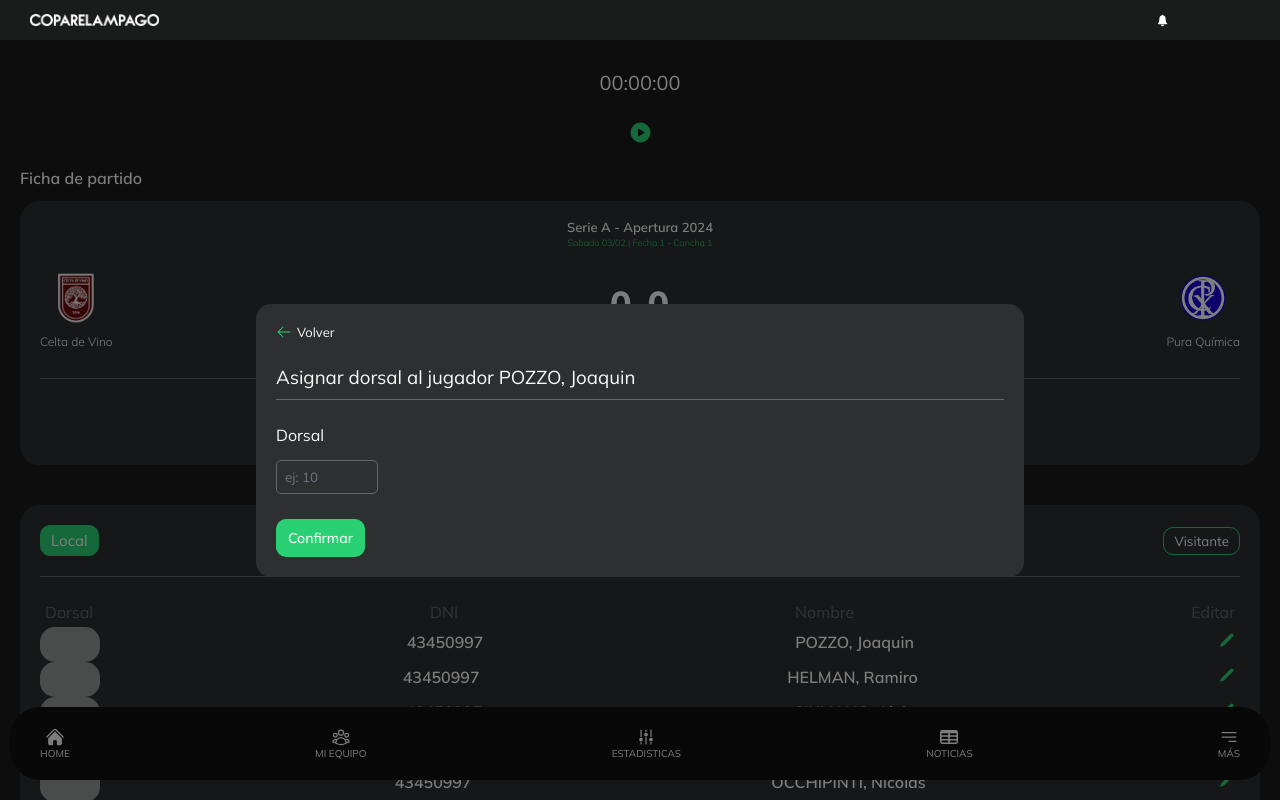
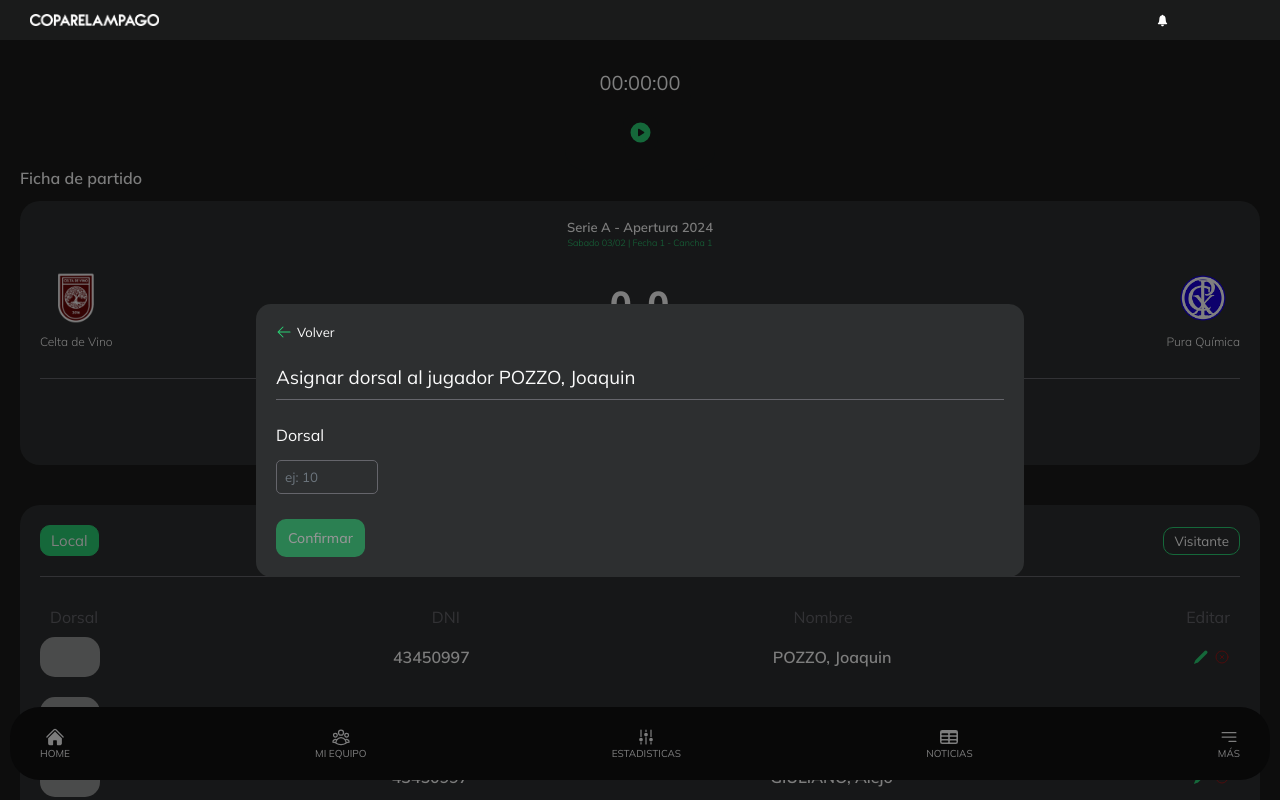
Before and after one commit to Joapozzo/Copa-Relampago, a React (Vite) app: page /planilla in a window 1280 px wide. Both pictures are taken after a click on the icon 1226 px from the left and 640 px from the top of the page. Shown: the top 800 px of the page. Built offline with nearby package versions, Linux system fonts and the light colour scheme.

Commit message:
prueba planillero

```diff
--- a/src/components/FormacionesPlanilla/ActionAsisted/ActionAsisted.jsx
+++ b/src/components/FormacionesPlanilla/ActionAsisted/ActionAsisted.jsx
@@ -98,7 +98,7 @@ const ActionAsisted = () => {
                     <ActionsContainer>
                         <OptionGolWrapper>
                             <OptionGolContainer>
-                                <h4>El gol fue de penal?</h4>
+                                <h4>¿El gol fue de penal?</h4>
                                 <AssistOptContainer>
                                     <input
                                         type="radio"
@@ -112,7 +112,7 @@ const ActionAsisted = () => {
                             </OptionGolContainer>
 
                             <OptionGolContainer>
-                                <h4>El gol fue en contra?</h4>
+                                <h4>¿El gol fue en contra?</h4>
                                 <AssistOptContainer>
                                     <input
                                         type="radio"
--- a/src/components/FormacionesPlanilla/ActionConfirmed/ActionConfirmedStyles.js
+++ b/src/components/FormacionesPlanilla/ActionConfirmed/ActionConfirmedStyles.js
@@ -112,3 +112,16 @@ export const ButtonContainer = styled.div`
     display: flex;
     gap: 10px;
 `
+
+export const TextContainer = styled.div`
+    display: flex;
+    flex-direction: column;
+    gap: 3px;
+`
+export const ErrorTextContainer = styled.div`
+    display: flex;
+    font-size: 12px;
+    align-items: center;
+    gap: 5px;
+    color: red;
+`
--- a/src/components/FormacionesPlanilla/ActionTime/ActionTime.jsx
+++ b/src/components/FormacionesPlanilla/ActionTime/ActionTime.jsx
@@ -45,7 +45,6 @@ const ActionConfirmed = () => {
     const actionToDelete = useSelector((state) => state.planillero.actionToDelete)
 
     const handleTimeConfirm = () => {
-        //si actionToDelelte === null
         dispatch(setNewTime(inputValue))
         const actionData = {
             isLocalTeam: localTeam,
@@ -59,7 +58,6 @@ const ActionConfirmed = () => {
         actionData.minuto = inputValue;
         dispatch(handleConfirm(actionData));
         // dispatch(deleteAction({ editedAction: actionData, isEdit: true }));
-
         dispatch(toggleHiddenTime())
         setInputValue('')
     }
--- a/src/components/FormacionesPlanilla/EditDorsal/EditDorsal.jsx
+++ b/src/components/FormacionesPlanilla/EditDorsal/EditDorsal.jsx
@@ -1,17 +1,24 @@
-import React, { useState } from 'react';
+import React, { useEffect, useRef, useState } from 'react';
 import { useDispatch, useSelector } from 'react-redux';
-import { ActionBack, ActionConfirmedContainer, ActionConfirmedWrapper, ActionNext, ActionTitle, ActionsContainer } from '../ActionConfirmed/ActionConfirmedStyles';
+import { ActionBack, ActionConfirmedContainer, ActionConfirmedWrapper, ActionNext, ActionTitle, ActionsContainer, ErrorTextContainer, TextContainer } from '../ActionConfirmed/ActionConfirmedStyles';
 import { AlignmentDivider } from '../../Stats/Alignment/AlignmentStyles';
 import { HiArrowLeft } from "react-icons/hi2";
+import { HiMiniExclamationTriangle } from "react-icons/hi2";
 import Input2 from '../../UI/Input/Input2';
 
 import { toggleHiddenDorsal } from '../../../redux/Planillero/planilleroSlice'
-import { setDorsal } from '../../../redux/Matches/matchesSlice';
+import { manageDorsal} from '../../../redux/Matches/matchesSlice';
 
 const EditDorsal = () => {
+
     //Open Close
     const dispatch = useDispatch();
     const hiddenDorsal = useSelector((state) => state.planillero.dorsal.hidden);
+
+    const toggleEditDorsal = () => {
+        dispatch(toggleHiddenDorsal())
+        setDorsalValue('')
+    }
 
     //Estado para manejar numero
     const playerSelected = useSelector((state) => state.planillero.dorsal.playerSelected);
@@ -27,14 +34,33 @@ const EditDorsal = () => {
         }
     };
 
+    //Repeticion de dorsal
+    const [error, setError] = useState(null);
+    const initialState = useSelector((state) => state.match)
+    const isDorsalInUse = (playerId, dorsal) => {
+        const team = initialState.find(team => team.Player.some(player => player.ID === playerId));
+        return team.Player.some(player => player.Dorsal === dorsal);
+    };
+
     //Mandar al store del partido el numero y el id del jugador seleccionado
     const handleConfirm = () => {
         if (playerSelected !== null) {
-            dispatch(setDorsal({ playerId: playerSelected, dorsal: dorsalValue }));
+                if (isDorsalInUse(playerSelected, dorsalValue)) {
+                    setError(true)
+                    setDorsalValue('');
+                } else {
+                    dispatch(manageDorsal({ playerId: playerSelected, dorsal: dorsalValue, assign: true  }))
+                    dispatch(toggleHiddenDorsal());
+                    setDorsalValue('');
+                }
         }
-        dispatch(toggleHiddenDorsal());
-        setDorsalValue('');
     };
+
+    useEffect(() => {
+        if (hiddenDorsal) {
+            setError(null);
+        }
+    }, [hiddenDorsal]);
 
     return (
         <>
@@ -42,7 +68,7 @@ const EditDorsal = () => {
                 <ActionConfirmedContainer>
                     <ActionConfirmedWrapper>
                         <ActionBack>
-                            <HiArrowLeft onClick={() => dispatch(toggleHiddenDorsal())}/>
+                            <HiArrowLeft onClick={toggleEditDorsal}/>
                             <p>Volver</p>
                         </ActionBack>
                         <ActionTitle>
@@ -50,14 +76,29 @@ const EditDorsal = () => {
                             <AlignmentDivider/>
                         </ActionTitle>
                         <ActionsContainer>
-                            <h4>Dorsal</h4>
+                            <TextContainer>
+                                <h4>Dorsal</h4>
+                                {
+                                    error && (
+                                    <ErrorTextContainer>
+                                    <HiMiniExclamationTriangle/>
+                                        <p>Dorsal existente. Por favor, ingrese otro.</p>
+                                    </ErrorTextContainer>
+                                    )
+                                }
+
+
+                            </TextContainer>
+
                             <Input2
                                 placeholder={"ej: 10"}
                                 value={dorsalValue}
-                                onValueChange={handleInputChange}  // Cambiado a onValueChange
+                                onValueChange={handleInputChange}
                             />
                         </ActionsContainer>
-                        <ActionNext onClick={handleConfirm}>
+                        <ActionNext
+                            className={!dorsalValue.trim() ? 'disabled' : ''}
+                            onClick={handleConfirm}>
                             Confirmar
                         </ActionNext>
                     </ActionConfirmedWrapper>
--- a/src/components/FormacionesPlanilla/FormacionesPlanilla.jsx
+++ b/src/components/FormacionesPlanilla/FormacionesPlanilla.jsx
@@ -4,9 +4,9 @@ import { FormacionesPlanillaTitle, FormacionesPlanillaWrapper, PlanillaButtons,
 import { AlignmentDivider } from '../Stats/Alignment/AlignmentStyles';
 import EscudoCelta from '/Escudos/celta-de-vino.png';
 import EscudoPuraQuimica from '/Escudos/pura-quimica.png';
-import { HiMiniPencil } from "react-icons/hi2";
+import { HiMiniPencil, HiOutlineXCircle } from "react-icons/hi2";
 
-import { setNamePlayer, setPlayerSelected, setPlayerSelectedAction, setdorsalPlayer, toggleHiddenAction, toggleHiddenDorsal, setIsLocalTeam, setNamePlayerSelected } from '../../redux/Planillero/planilleroSlice';
+import { setNamePlayer, setPlayerSelected, setPlayerSelectedAction, setdorsalPlayer, toggleHiddenAction, toggleHiddenDorsal, setIsLocalTeam, setNamePlayerSelected, toggleHiddenModal, setCurrentStateModal, setCurrentDorsalDelete, setCurrentIdDorsalDelete, setCurrentCurrentTeamPlayerDelete } from '../../redux/Planillero/planilleroSlice';
 
 const FormacionesPlanilla = () => {
     const dispatch = useDispatch();
@@ -52,8 +52,17 @@ const FormacionesPlanilla = () => {
         dispatch(toggleHiddenDorsal());
     };
 
-    //Verificar que el estado de lpartido sea el correcto para hacer accion
+    //Verificar que el estado del partido sea el correcto para hacer accion
     const stateMatch = useSelector((state) => state.planillero.timeMatch.matchState)
+
+    //Eliminar dorsal del jugador seleccionado
+    const DeleteDorsalPlayer = (dorsal, id, team) => {
+        dispatch(toggleHiddenModal())
+        dispatch(setCurrentStateModal('dorsal'))
+        dispatch(setCurrentDorsalDelete(dorsal))
+        dispatch(setCurrentIdDorsalDelete(id))
+        dispatch(setCurrentCurrentTeamPlayerDelete(team))
+    }
 
     return (
         <FormacionesPlanillaWrapper>
@@ -86,6 +95,7 @@ const FormacionesPlanilla = () => {
                 </thead>
                 <tbody>
                     {currentTeam && currentTeam.Player.map(player => (
+                        <>
                             <tr key={player.ID} className='bodyRow'>
                                 <td
                                     className={`dorsal ${!player.Dorsal && 'disabled'}`}
@@ -95,12 +105,20 @@ const FormacionesPlanilla = () => {
                                 </td>
                                 <td className='text'>{player.DNI}</td>
                                 <td className='text'>{player.Nombre}</td>
-                            <td className='edit'>
+                                <td className='tdActions'>
                                     <HiMiniPencil
+                                        className='edit'
                                         onClick={() => handleEditDorsal(player.ID, player.Nombre)}
+                                    />
+                                    <HiOutlineXCircle
+                                        className={`delete ${!player.Dorsal ? 'disabled' : ''}`}
+                                        onClick={() => DeleteDorsalPlayer(player.Dorsal, player.ID, currentTeam.Local)}
                                     />
                                 </td>
                             </tr>
+                            <br />
+                        </>
+
                     ))}
                 </tbody>
             </TablePlanillaWrapper>
--- a/src/components/FormacionesPlanilla/FormacionesPlanillaStyles.js
+++ b/src/components/FormacionesPlanilla/FormacionesPlanillaStyles.js
@@ -45,7 +45,7 @@ export const TablePlanillaWrapper = styled.table`
     flex-direction: column;
 
     td, th {
-        padding: 5px;
+        padding: 10px;
     }
     th {
         color: var(--gray-200);
@@ -65,18 +65,34 @@ export const TablePlanillaWrapper = styled.table`
     }
 
     td {
-        padding-bottom: 10px;
         text-align: end;
-
-        &.edit {
-            color: var(--green);
-            cursor: pointer;
-        }
 
         &.disabled{
             opacity: 0.5;
             pointer-events: none;
         }
+
+    &.tdActions {
+        display: flex;
+        align-items: center;
+        gap: 5px;
+
+        .edit {
+            color: var(--green);
+            cursor: pointer;
+        }
+
+        .delete {
+            color: red;
+            cursor: pointer;
+        }
+
+        .disabled {
+            pointer-events: none;
+            opacity: 0.5;
+        }
+    }
+
     }
 
     .dorsal {
--- a/src/components/Stats/Incidents/Incidents.jsx
+++ b/src/components/Stats/Incidents/Incidents.jsx
@@ -5,7 +5,7 @@ import EscudoCelta from '/Escudos/celta-de-vino.png'
 import { HiLifebuoy, HiMiniStop, HiStar} from "react-icons/hi2";
 import { useDispatch, useSelector } from 'react-redux';
 import { HiMiniPencil, HiOutlineXCircle  } from "react-icons/hi2";
-import { toggleHiddenModal, setActionToDelete, toggleHiddenAction } from '../../../redux/Planillero/planilleroSlice';
+import { toggleHiddenModal, setActionToDelete, toggleHiddenAction, setCurrentStateModal, setCurrentIdDorsalDelete } from '../../../redux/Planillero/planilleroSlice';
 
 const Incidents = () => {
 
@@ -41,8 +41,9 @@ const isGolPenal = (actions) => {
 const dispatch = useDispatch()
 
 const handleConfirmDelete = (action) => {
+  dispatch(toggleHiddenModal())
   dispatch(setActionToDelete(action))
-  dispatch(toggleHiddenModal())
+  dispatch(setCurrentStateModal('action'))
 }
 
 const handleEditAccion = (action) => {
--- a/src/components/Stats/Incidents/ModalConfirmation.jsx
+++ b/src/components/Stats/Incidents/ModalConfirmation.jsx
@@ -3,18 +3,29 @@ import { useDispatch, useSelector } from 'react-redux';
 import { ActionBack, ActionConfirmedContainer, ActionConfirmedWrapper, ActionNext, ActionTitle, ButtonContainer } from '../../FormacionesPlanilla/ActionConfirmed/ActionConfirmedStyles';
 import { AlignmentDivider } from '../../Stats/Alignment/AlignmentStyles';
 import { HiArrowLeft } from "react-icons/hi";
-import { toggleHiddenModal, deleteAction } from '../../../redux/Planillero/planilleroSlice';
+import { toggleHiddenModal, deleteAction, eliminarAccionesPorDorsal } from '../../../redux/Planillero/planilleroSlice';
+import { manageDorsal } from '../../../redux/Matches/matchesSlice';
 
 const ModalConfirmation = () => {
 
     const dispatch = useDispatch()
-    const hiddenModal = useSelector((state) => state.planillero.modal)
+
+    //Logica para eliminar accion o dorsal de la planilla
+    const hiddenModal = useSelector((state) => state.planillero.modal.hidden);
+    const stateModal = useSelector((state) => state.planillero.modal.modalState)
+    const deleteDorsal = useSelector((state) => state.planillero.modal.dorsalDelete)
+    const deleteIdDorsal = useSelector((state) => state.planillero.modal.idDorsalDelete)
     const actionToDelete = useSelector((state) => state.planillero.actionToDelete)
+    const currenTeamDelete= useSelector((state) => state.planillero.modal.currentTeam)
 
 
     const handleModalConfirm = () => {
-        console.log("prueba desde el modal",actionToDelete);
-        dispatch(deleteAction(actionToDelete))
+        if (stateModal === 'action') {
+            dispatch(deleteAction(actionToDelete))
+        } else {
+            dispatch(manageDorsal({ playerId: deleteIdDorsal, dorsal: deleteDorsal, assign: false }))
+            dispatch(eliminarAccionesPorDorsal({ dorsal: deleteDorsal, isLocalTeam: currenTeamDelete }));
+        }
         dispatch(toggleHiddenModal())
     }
 
@@ -32,7 +43,10 @@ const ModalConfirmation = () => {
                             <p>Volver</p>
                         </ActionBack>
                         <ActionTitle>
-                            <h3>¿Estas seguro de que quieres eliminar la acción?</h3>
+                            {
+                                stateModal === 'action' ? <h3>¿Estas seguro de que quieres eliminar la acción?</h3> :
+                                <h3>¿Estas seguro de que quieres eliminar el dorsal {deleteDorsal}?</h3>
+                            }
                             <AlignmentDivider />
                         </ActionTitle>
                         <ButtonContainer>
--- a/src/components/UI/Input/Input2.jsx
+++ b/src/components/UI/Input/Input2.jsx
@@ -1,7 +1,7 @@
 import React from 'react';
 import { InputContainerStyled2, InputWrapper2 } from './InputSyles';
 
-const Input2 = ({ placeholder, children, type = "text", value, onChange, onValueChange }) => {
+const Input2 = ({ placeholder, children, type = "text", value, onChange, onValueChange, ref }) => {
     const handleChange = (e) => {
         if (onChange) {
             onChange(e); // Pasamos el evento completo al llamar a la función onChange si está definida
--- a/src/redux/Matches/matchesSlice.js
+++ b/src/redux/Matches/matchesSlice.js
@@ -175,24 +175,32 @@ const matchesSlice = createSlice({
     name: 'match',
     initialState,
     reducers: {
-        setDorsal: (state, action) => {
-            const { playerId, dorsal } = action.payload;
+        manageDorsal: (state, action) => {
+            const { playerId, dorsal, assign } = action.payload;
             const playerTeam = state.find(team => team.Player.some(player => player.ID === playerId));
             const player = playerTeam.Player.find(player => player.ID === playerId);
-            const findDorsal = playerTeam.Player.find(player => player.Dorsal === dorsal);
 
-            if (!findDorsal && player) {
-                player.Dorsal = dorsal;
-                player.status = true
-                return;
+            if (player) {
+                if (assign) {
+                    // Asignar dorsal
+                    if (!playerTeam.Player.some(player => player.Dorsal === dorsal)) {
+                        player.Dorsal = dorsal;
+                        player.status = true;
+                    }
+                } else {
+                    // Eliminar dorsal
+                    if (player.Dorsal === dorsal) {
+                        player.Dorsal = '';
+                        player.status = false;
+                    }
+                }
             }
-            alert("Dorsal existente, ingrese otro");
         },
     }
 })
 
 export const {
-    setDorsal,
+    manageDorsal,
 } = matchesSlice.actions;
 
 export default matchesSlice.reducer
--- a/src/redux/Planillero/planilleroSlice.js
+++ b/src/redux/Planillero/planilleroSlice.js
@@ -28,7 +28,11 @@ const initialState = {
     matchState: null
   },
   modal: {
-    hidden: true
+    hidden: true,
+    modalState: null,
+    dorsalDelete: null,
+    idDorsalDelete: null,
+    currentTeam: null,
   },
   actionToDelete: null,
   accionEdit: {
@@ -127,7 +131,7 @@ const planilleroSlice = createSlice({
       }
     },
     toggleHiddenModal: (state) => {
-      state.modal = !state.modal;
+      state.modal.hidden = !state.modal.hidden;
     },
     setActionToDelete: (state, action) => {
       state.actionToDelete = action.payload;
@@ -157,6 +161,24 @@ const planilleroSlice = createSlice({
 
       }
     },
+    setCurrentStateModal: (state, action) => {
+      state.modal.modalState = action.payload;
+    },
+    setCurrentDorsalDelete: (state, action) => {
+      state.modal.dorsalDelete = action.payload;
+    },
+    setCurrentIdDorsalDelete: (state, action) => {
+      state.modal.idDorsalDelete = action.payload;
+    },
+    setCurrentCurrentTeamPlayerDelete: (state, action) => {
+      state.modal.currentTeam = action.payload;
+    },
+    eliminarAccionesPorDorsal: (state, action) => {
+      const { dorsal, isLocalTeam } = action.payload;
+      state.planilla.actions = state.planilla.actions.filter((accion) => {
+        return !(accion.dorsal === dorsal && accion.isLocalTeam === isLocalTeam);
+      });
+    },
   }
 });
 
@@ -182,6 +204,11 @@ export const {
   toggleHiddenModal,
   setActionToDelete,
   deleteAction,
+  setCurrentStateModal,
+  setCurrentDorsalDelete,
+  setCurrentIdDorsalDelete,
+  eliminarAccionesPorDorsal,
+  setCurrentCurrentTeamPlayerDelete,
 } = planilleroSlice.actions;
 
 export default planilleroSlice.reducer;
```
Lines whose indentation alone changed are shown as unchanged.
